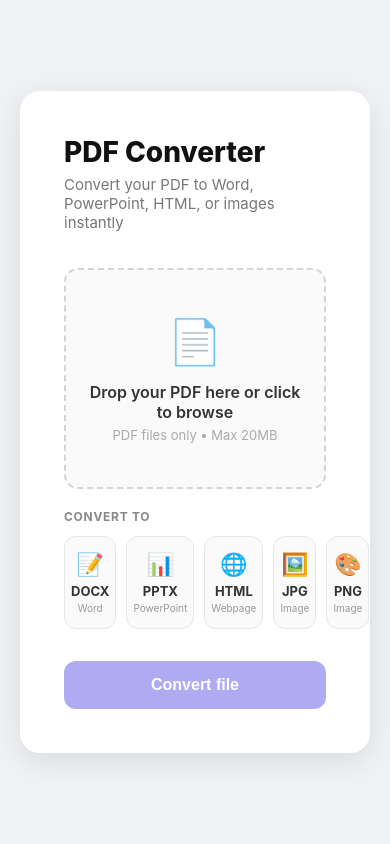
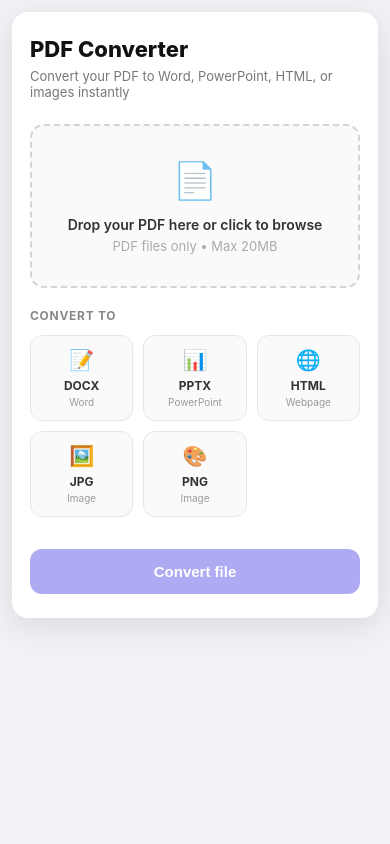
Before and after one commit to Baraa-hub/pdf-converter, a Flask app: page / in a window 390 px wide. Run offline with Flask 3, Linux system fonts and the light colour scheme; parts of the project's set-up code (start-up, migrations or seed data) failed here and were passed over.

Commit message:
Update index.html

```diff
--- a/templates/index.html
+++ b/templates/index.html
@@ -52,7 +52,7 @@
   .mode-opt .mode-desc { font-size: 12px; color: #888; display: block; line-height: 1.4; }
   .recommended-badge { position: absolute; top: -10px; right: 10px; background: #4f46e5; color: white; font-size: 10px; font-weight: 700; padding: 2px 8px; border-radius: 99px; }
 
-  /* Formats */
+  /* Formats — 5 cols on desktop, 3+2 on mobile */
   .section-label { font-size: 12px; font-weight: 700; color: #888; text-transform: uppercase; letter-spacing: 0.06em; margin-bottom: 12px; }
   .formats { display: grid; grid-template-columns: repeat(5, 1fr); gap: 10px; margin-bottom: 32px; }
   .fmt { border: 1.5px solid #e5e7eb; border-radius: 12px; padding: 14px 6px; text-align: center; cursor: pointer; transition: all 0.15s; background: #fafafa; }
@@ -78,6 +78,29 @@
   .status { display: none; margin-top: 18px; padding: 14px 18px; border-radius: 12px; font-size: 14px; font-weight: 500; }
   .status.error { background: #fef2f2; color: #991b1b; border: 1.5px solid #fecaca; }
   .status.success { background: #f0fdf4; color: #166534; border: 1.5px solid #86efac; }
+
+  /* ── Mobile responsive ── */
+  @media (max-width: 480px) {
+    body { padding: 12px; align-items: flex-start; }
+    .card { padding: 24px 18px; border-radius: 16px; }
+    h1 { font-size: 22px; }
+    .subtitle { font-size: 13px; margin-bottom: 24px; }
+    .drop-zone { padding: 32px 16px; }
+    .drop-icon { font-size: 36px; }
+    .drop-text { font-size: 14px; }
+
+    /* Format grid: 3 on first row, 2 centered on second row */
+    .formats { grid-template-columns: repeat(3, 1fr); }
+    .fmt { padding: 12px 4px; }
+    .fmt .icon { font-size: 20px; }
+    .fmt .ext { font-size: 12px; }
+
+    /* Mode options stack on mobile */
+    .mode-options { grid-template-columns: 1fr; }
+
+    /* Page selector two cols stay, but smaller */
+    .btn { padding: 14px; font-size: 15px; }
+  }
 </style>
 </head>
 <body>
@@ -502,10 +525,8 @@
         if (selectedPages === 'all') {
           numPages = pageCount;
         } else {
-          // Count how many pages the user actually selected
           numPages = countSelectedPages(document.getElementById('pageInput').value.trim());
         }
-        // Use .zip if more than 1 page, otherwise use the image extension
         downloadName = selectedFile.name.replace('.pdf', numPages > 1 ? '.zip' : '.' + selectedFmt);
       } else {
         downloadName = selectedFile.name.replace('.pdf', '.' + selectedFmt);
```
